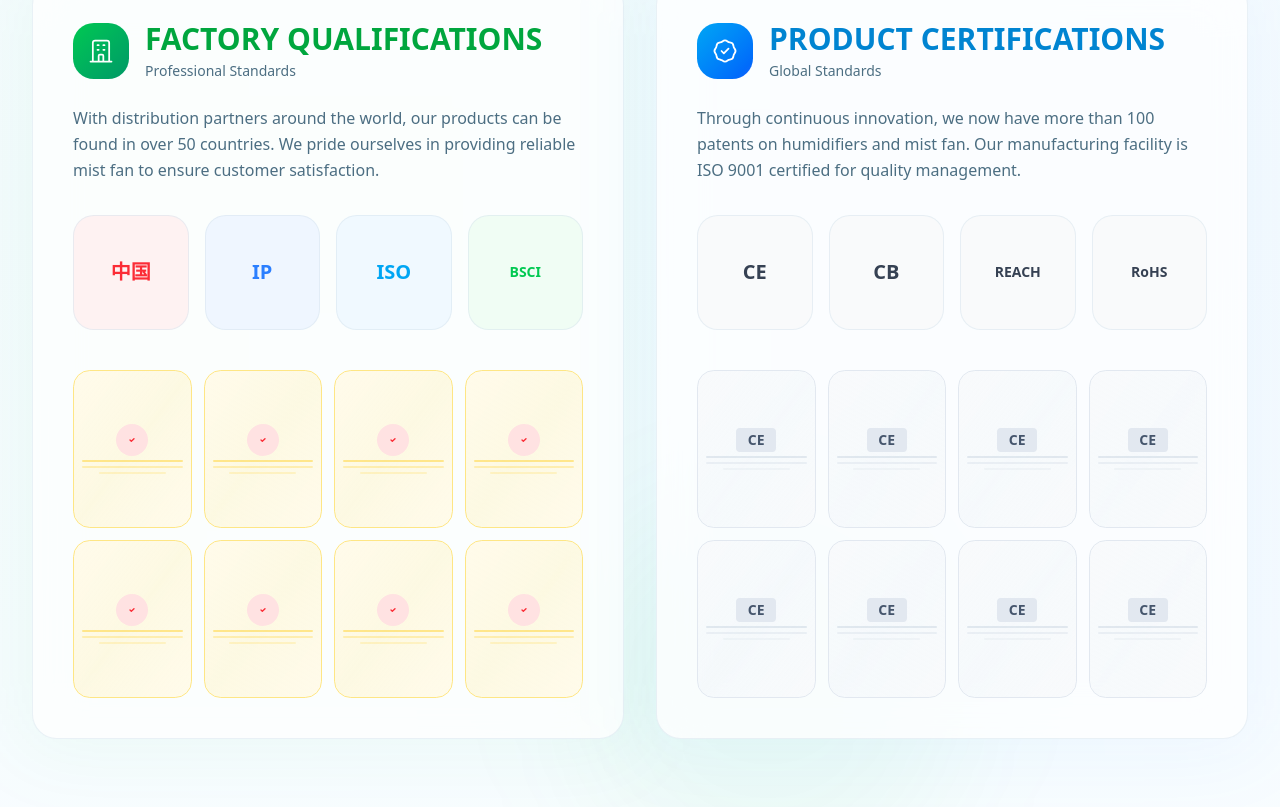
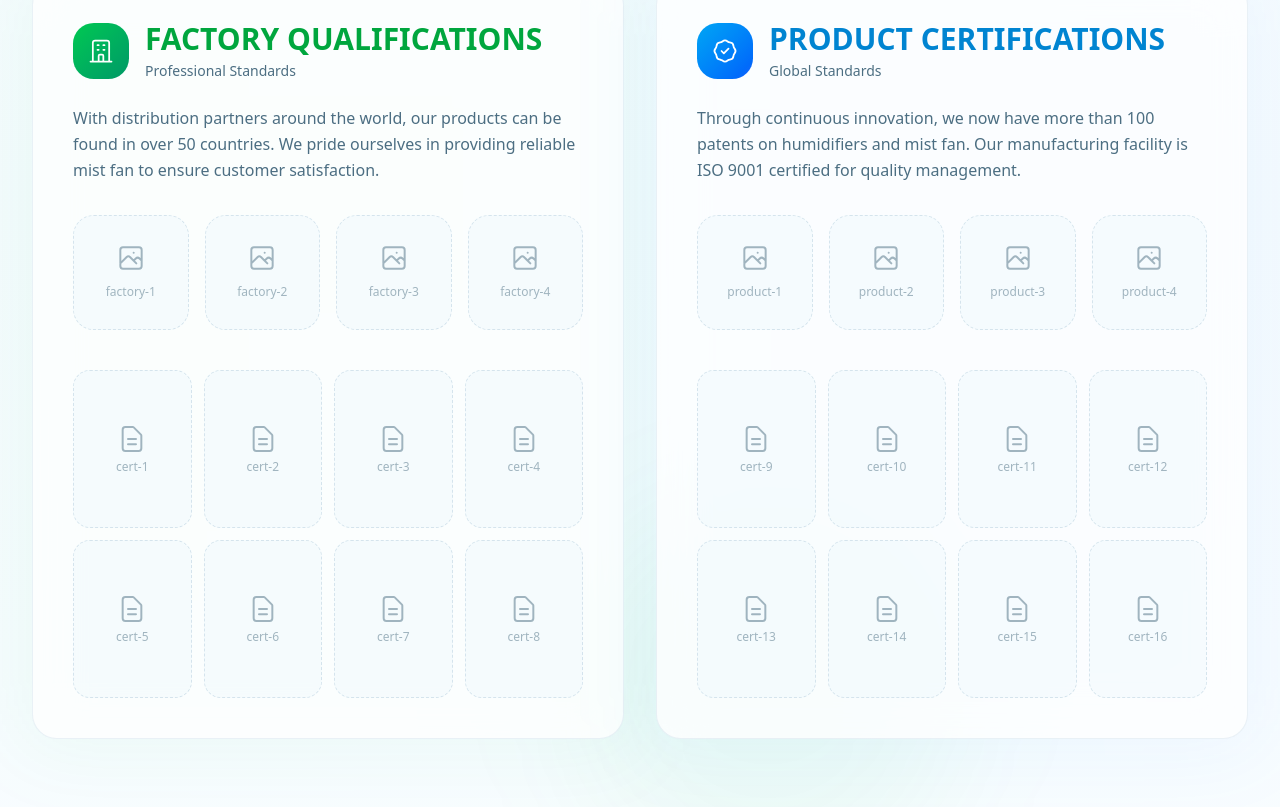
Before and after one commit to FRIDAY1611/hegu-technology-website, a Next.js app: page /en in a window 1280 px wide. Shown: the part 4178-4985 px from the top of the page. Built offline with nearby package versions, Linux system fonts and the light colour scheme.

Commit message:
feat: 将认证模块改为占位符形式方便后台替换

```diff
--- a/src/app/[locale]/page.tsx
+++ b/src/app/[locale]/page.tsx
@@ -528,39 +528,34 @@ const CertificationsSection = () => {
                   We pride ourselves in providing reliable mist fan to ensure customer satisfaction.
                 </p>
 
-                {/* 认证标志 */}
+                {/* 认证标志 - 占位符 */}
                 <div className="grid grid-cols-4 gap-4 mb-10">
-                  {[
-                    { label: '中国', color: 'text-red-500', bg: 'bg-red-50' },
-                    { label: 'IP', color: 'text-blue-500', bg: 'bg-blue-50' },
-                    { label: 'ISO', color: 'text-sky-500', bg: 'bg-sky-50' },
-                    { label: 'BSCI', color: 'text-green-500', bg: 'bg-green-50' }
-                  ].map((item, i) => (
-                    <div key={i} className={`aspect-square ${item.bg} rounded-2xl flex items-center justify-center border border-border/50 hover:scale-105 transition-transform cursor-pointer`}>
-                      <span className={`font-bold ${item.color} ${item.label.length > 3 ? 'text-sm' : 'text-xl'}`}>
-                        {item.label}
-                      </span>
+                  {['factory-1', 'factory-2', 'factory-3', 'factory-4'].map((name, i) => (
+                    <div key={i} className="aspect-square bg-muted/30 rounded-2xl flex items-center justify-center border border-dashed border-border hover:border-primary/50 hover:scale-105 transition-all cursor-pointer overflow-hidden">
+                      {/* 后台替换：将这里换成 <img src="/certifications/{name}.png" alt={name} className="w-full h-full object-contain" /> */}
+                      <div className="text-center text-muted-foreground/50">
+                        <svg className="w-8 h-8 mx-auto mb-1" fill="none" viewBox="0 0 24 24" stroke="currentColor">
+                          <path strokeLinecap="round" strokeLinejoin="round" strokeWidth={1.5} d="M4 16l4.586-4.586a2 2 0 012.828 0L16 16m-2-2l1.586-1.586a2 2 0 012.828 0L20 14m-6-6h.01M6 20h12a2 2 0 002-2V6a2 2 0 00-2-2H6a2 2 0 00-2 2v12a2 2 0 002 2z" />
+                        </svg>
+                        <span className="text-xs">{name}</span>
+                      </div>
                     </div>
                   ))}
                 </div>
 
-                {/* 证书图片网格 */}
+                {/* 证书图片网格 - 占位符 */}
                 <div className="grid grid-cols-4 gap-3">
-                  {[1, 2, 3, 4, 5, 6, 7, 8].map((i) => (
+                  {['cert-1', 'cert-2', 'cert-3', 'cert-4', 'cert-5', 'cert-6', 'cert-7', 'cert-8'].map((name, i) => (
                     <div
                       key={i}
-                      className="aspect-[3/4] bg-gradient-to-br from-amber-50 via-amber-100/50 to-amber-50 border border-amber-200 rounded-xl shadow-sm hover:shadow-md hover:-translate-y-1 transition-all cursor-pointer group overflow-hidden"
+                      className="aspect-[3/4] bg-muted/30 border border-dashed border-border rounded-xl hover:border-primary/50 hover:shadow-md hover:-translate-y-1 transition-all cursor-pointer overflow-hidden group"
                     >
-                      <div className="absolute inset-0 bg-gradient-to-t from-amber-900/10 to-transparent opacity-0 group-hover:opacity-100 transition-opacity"></div>
-                      <div className="h-full flex flex-col items-center justify-center p-2">
-                        <div className="w-8 h-8 mb-1 bg-red-100 rounded-full flex items-center justify-center shadow-sm">
-                          <svg className="w-4 h-4 text-red-500" fill="none" viewBox="0 0 24 24" stroke="currentColor">
-                            <path strokeLinecap="round" strokeLinejoin="round" strokeWidth={2} d="M9 12l2 2 4-4" />
-                          </svg>
-                        </div>
-                        <div className="w-full h-0.5 bg-amber-300/50 rounded-full mb-1"></div>
-                        <div className="w-full h-0.5 bg-amber-300/30 rounded-full mb-1"></div>
-                        <div className="w-2/3 h-0.5 bg-amber-300/20 rounded-full"></div>
+                      {/* 后台替换：将这里换成 <img src="/certificates/factory/{name}.jpg" alt={name} className="w-full h-full object-cover" /> */}
+                      <div className="h-full flex flex-col items-center justify-center p-2 text-muted-foreground/50">
+                        <svg className="w-8 h-8 mb-1" fill="none" viewBox="0 0 24 24" stroke="currentColor">
+                          <path strokeLinecap="round" strokeLinejoin="round" strokeWidth={1.5} d="M9 12h6m-6 4h6m2 5H7a2 2 0 01-2-2V5a2 2 0 012-2h5.586a1 1 0 01.707.293l5.414 5.414a1 1 0 01.293.707V19a2 2 0 01-2 2z" />
+                        </svg>
+                        <span className="text-xs">{name}</span>
                       </div>
                     </div>
                   ))}
@@ -593,37 +588,34 @@ const CertificationsSection = () => {
                   Our manufacturing facility is ISO 9001 certified for quality management.
                 </p>
 
-                {/* 认证标志 */}
+                {/* 认证标志 - 占位符 */}
                 <div className="grid grid-cols-4 gap-4 mb-10">
-                  {[
-                    { label: 'CE', color: 'text-gray-700', bg: 'bg-gray-50' },
-                    { label: 'CB', color: 'text-gray-700', bg: 'bg-gray-50' },
-                    { label: 'REACH', color: 'text-gray-700', bg: 'bg-gray-50' },
-                    { label: 'RoHS', color: 'text-gray-700', bg: 'bg-gray-50' }
-                  ].map((item, i) => (
-                    <div key={i} className={`aspect-square ${item.bg} rounded-2xl flex items-center justify-center border border-border/50 hover:scale-105 transition-transform cursor-pointer`}>
-                      <span className={`font-bold ${item.color} ${item.label.length > 3 ? 'text-sm' : 'text-xl'}`}>
-                        {item.label}
-                      </span>
+                  {['product-1', 'product-2', 'product-3', 'product-4'].map((name, i) => (
+                    <div key={i} className="aspect-square bg-muted/30 rounded-2xl flex items-center justify-center border border-dashed border-border hover:border-primary/50 hover:scale-105 transition-all cursor-pointer overflow-hidden">
+                      {/* 后台替换：将这里换成 <img src="/certifications/{name}.png" alt={name} className="w-full h-full object-contain" /> */}
+                      <div className="text-center text-muted-foreground/50">
+                        <svg className="w-8 h-8 mx-auto mb-1" fill="none" viewBox="0 0 24 24" stroke="currentColor">
+                          <path strokeLinecap="round" strokeLinejoin="round" strokeWidth={1.5} d="M4 16l4.586-4.586a2 2 0 012.828 0L16 16m-2-2l1.586-1.586a2 2 0 012.828 0L20 14m-6-6h.01M6 20h12a2 2 0 002-2V6a2 2 0 00-2-2H6a2 2 0 00-2 2v12a2 2 0 002 2z" />
+                        </svg>
+                        <span className="text-xs">{name}</span>
+                      </div>
                     </div>
                   ))}
                 </div>
 
-                {/* 证书图片网格 */}
+                {/* 证书图片网格 - 占位符 */}
                 <div className="grid grid-cols-4 gap-3">
-                  {[1, 2, 3, 4, 5, 6, 7, 8].map((i) => (
+                  {['cert-9', 'cert-10', 'cert-11', 'cert-12', 'cert-13', 'cert-14', 'cert-15', 'cert-16'].map((name, i) => (
                     <div
                       key={i}
-                      className="aspect-[3/4] bg-gradient-to-br from-slate-50 via-slate-100/50 to-slate-50 border border-slate-200 rounded-xl shadow-sm hover:shadow-md hover:-translate-y-1 transition-all cursor-pointer group overflow-hidden"
+                      className="aspect-[3/4] bg-muted/30 border border-dashed border-border rounded-xl hover:border-primary/50 hover:shadow-md hover:-translate-y-1 transition-all cursor-pointer overflow-hidden group"
                     >
-                      <div className="absolute inset-0 bg-gradient-to-t from-slate-900/10 to-transparent opacity-0 group-hover:opacity-100 transition-opacity"></div>
-                      <div className="h-full flex flex-col items-center justify-center p-2">
-                        <div className="w-10 h-6 mb-1 bg-slate-200 rounded flex items-center justify-center shadow-sm">
-                          <span className="text-sm font-bold text-slate-600">CE</span>
-                        </div>
-                        <div className="w-full h-0.5 bg-slate-300/50 rounded-full mb-1"></div>
-                        <div className="w-full h-0.5 bg-slate-300/30 rounded-full mb-1"></div>
-                        <div className="w-2/3 h-0.5 bg-slate-300/20 rounded-full"></div>
+                      {/* 后台替换：将这里换成 <img src="/certificates/product/{name}.jpg" alt={name} className="w-full h-full object-cover" /> */}
+                      <div className="h-full flex flex-col items-center justify-center p-2 text-muted-foreground/50">
+                        <svg className="w-8 h-8 mb-1" fill="none" viewBox="0 0 24 24" stroke="currentColor">
+                          <path strokeLinecap="round" strokeLinejoin="round" strokeWidth={1.5} d="M9 12h6m-6 4h6m2 5H7a2 2 0 01-2-2V5a2 2 0 012-2h5.586a1 1 0 01.707.293l5.414 5.414a1 1 0 01.293.707V19a2 2 0 01-2 2z" />
+                        </svg>
+                        <span className="text-xs">{name}</span>
                       </div>
                     </div>
                   ))}
@@ -636,7 +628,6 @@ const CertificationsSection = () => {
     </section>
   );
 };
-
 const PartnersSection = () => {
   const params = useParams();
   const locale = params.locale as string;
```
